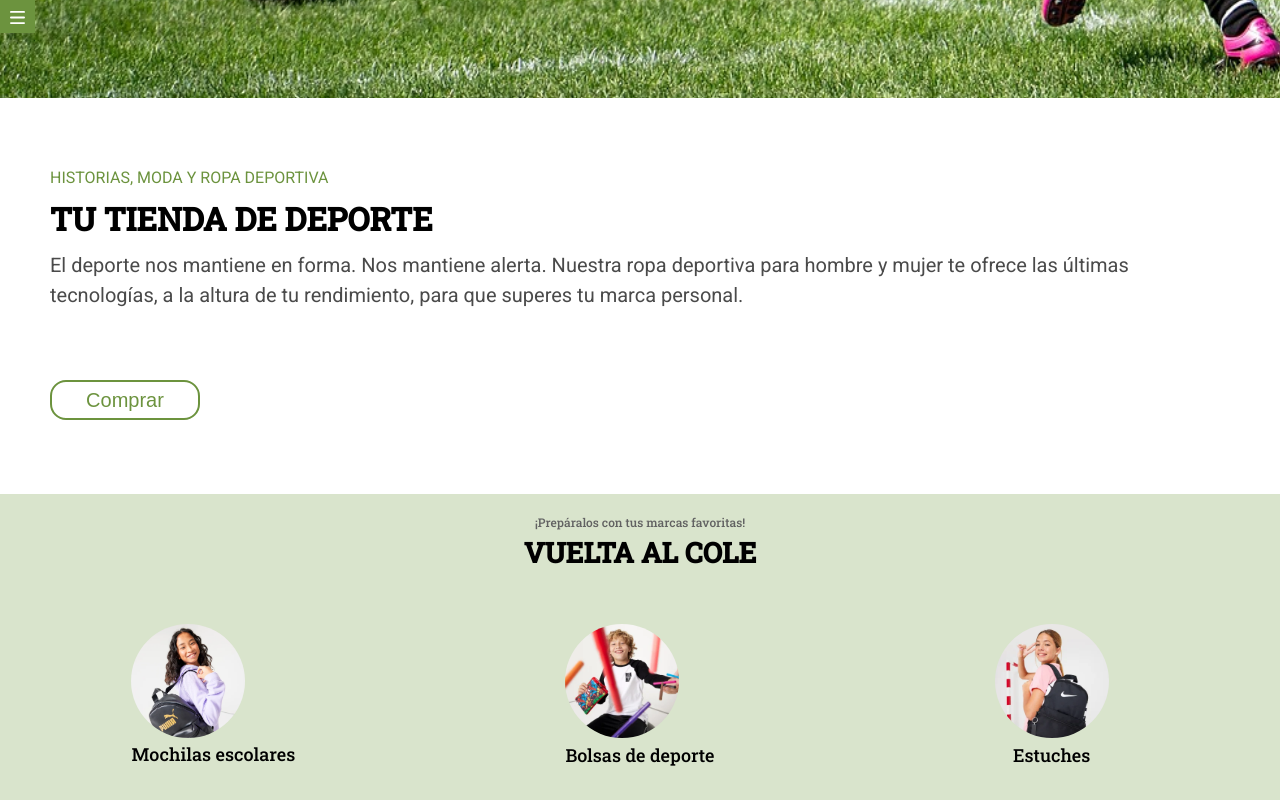
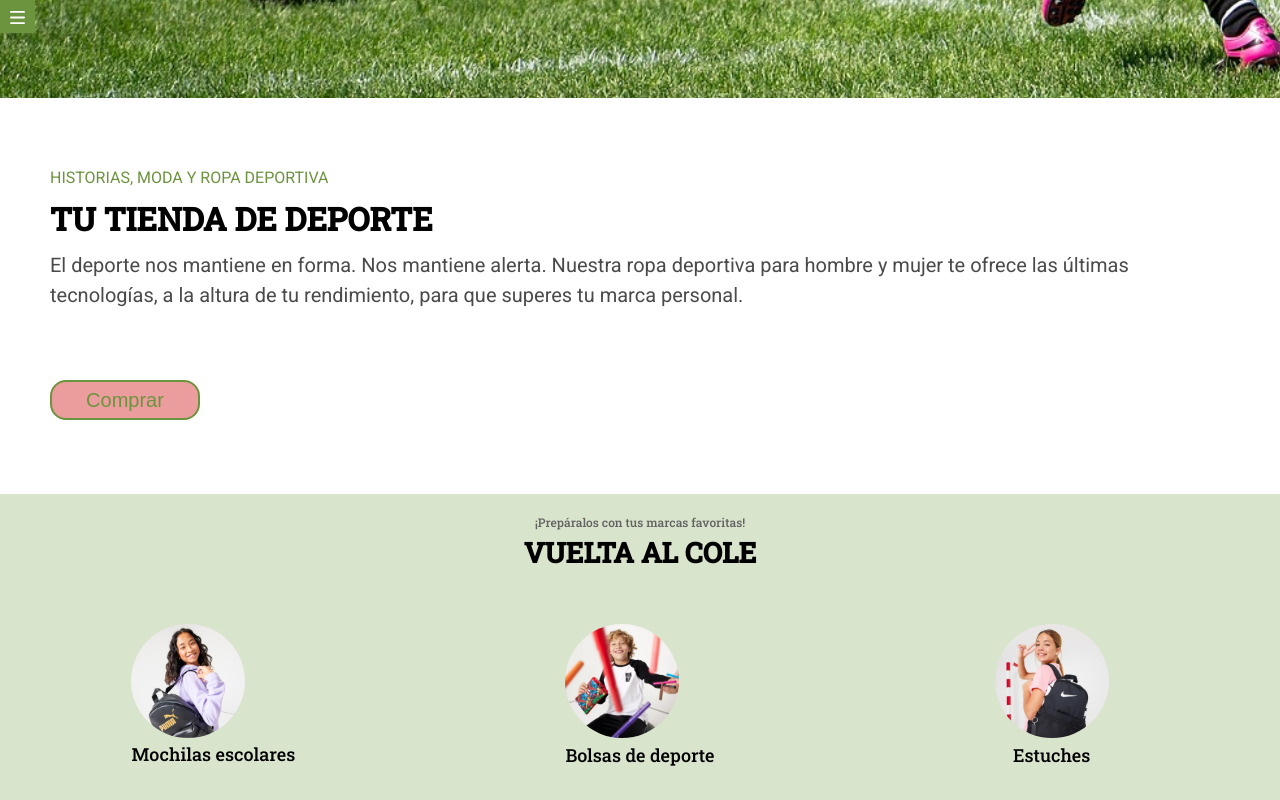
Before and after one commit to Adalab/modulo-1-evaluacion-final-psanz22, a website built with Vite: page src/index.html in a window 1280 px wide. In both pictures the pointer is over the button "Comprar". Shown: the part 702-1502 px from the top of the page. Built offline with nearby package versions, Linux system fonts and the light colour scheme.

Commit message:
applied transition and transform to hover of button comprar in section_2

```diff
--- a/src/scss/layout/_section_2.scss
+++ b/src/scss/layout/_section_2.scss
@@ -49,12 +49,19 @@
         background-color: white;
         border: 2px solid $color-main;
         border-radius: 1rem ;
+        font-size: 1.25rem;
+        transition: background-color 1s ease-out 30ms;
+        transition: transform 1s ease-out 30ms;
+
 
         a {
             color: $color-main;
-            font-size: 1.25rem;
-            // padding: 10px 11.4px 10px 11.4px;
         }
+        &:hover {
+            background-color: rgb(235, 157, 157);
+            transform: rotate(360deg);
+        }
+
 
     }
 }
```
